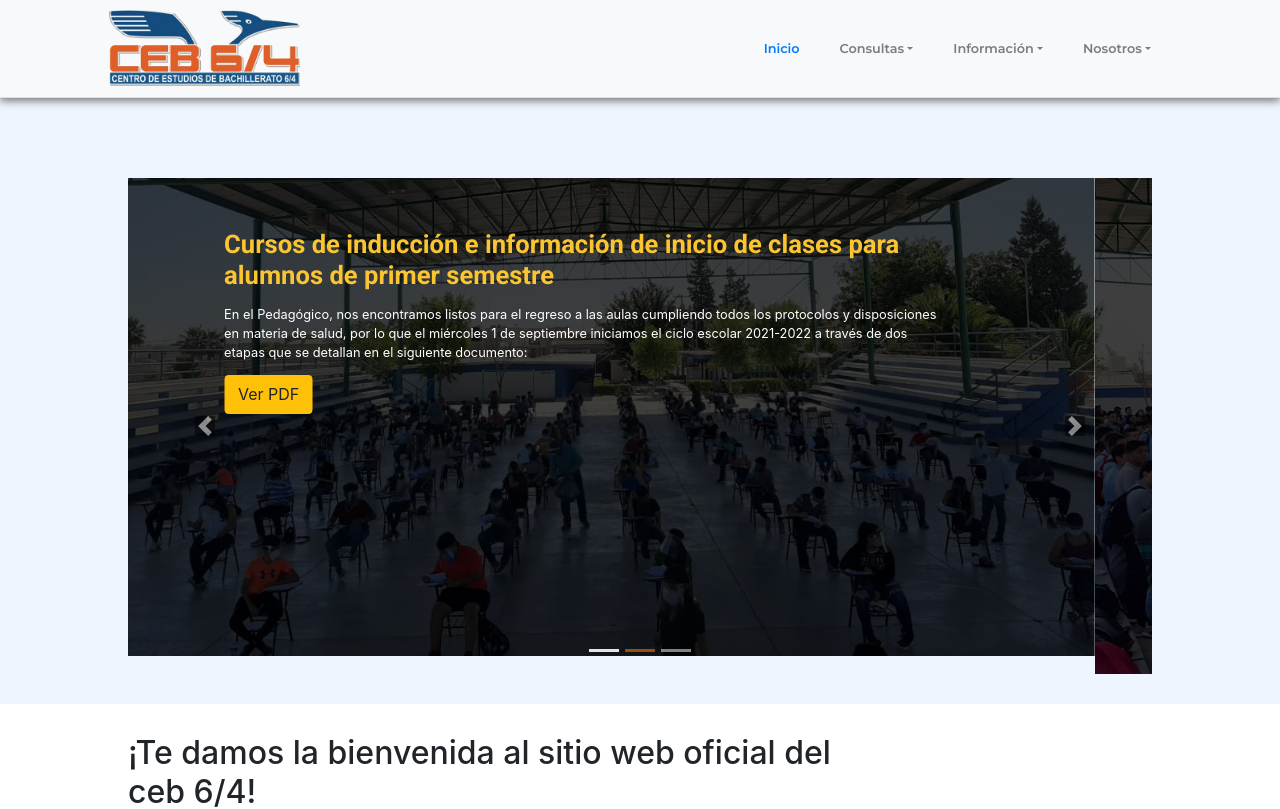
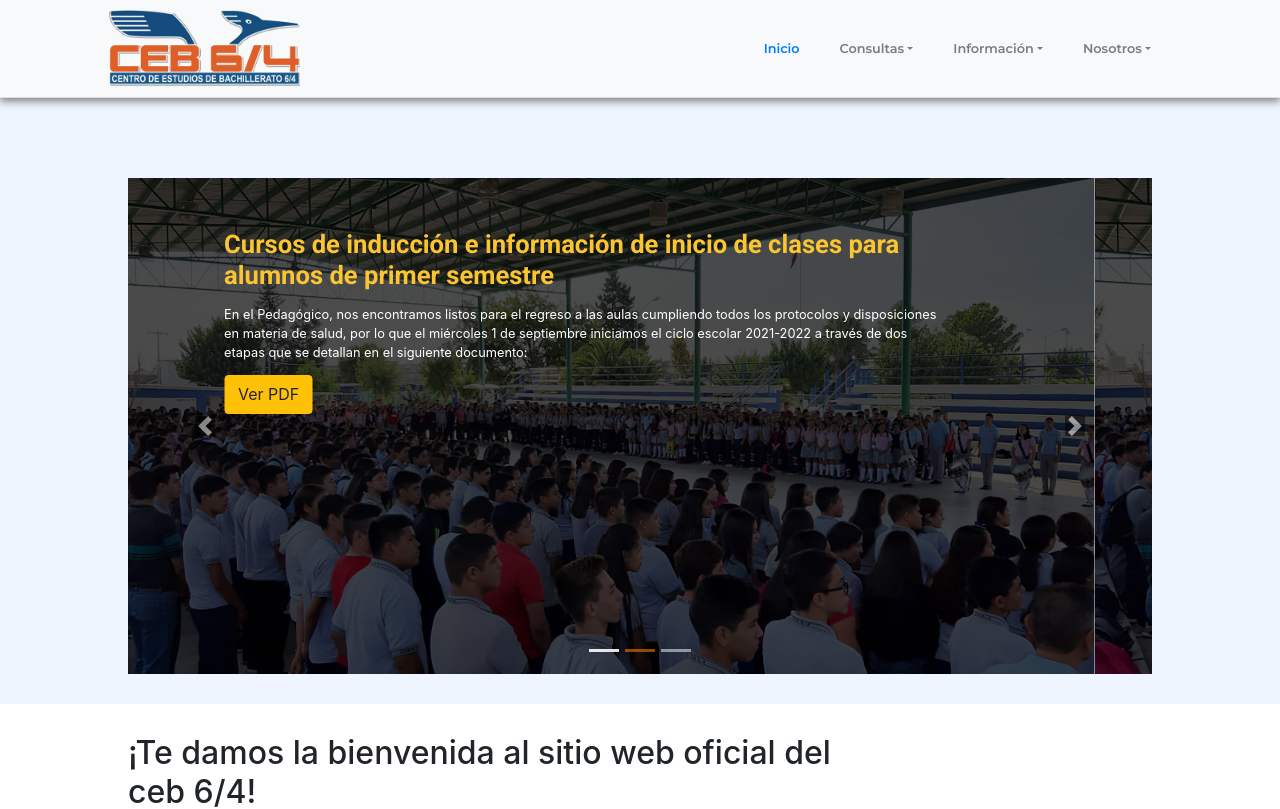
Before and after one commit to 33123312/cebReactApp, a React (Create React App) app: page / in a window 1280 px wide. Shown: the top 809 px of the page. Built offline with nearby package versions, Linux system fonts and the light colour scheme; no server answers; a web font is replaced by a local one.

Commit message:
cree una componente para los banners

```diff
--- a/src/App.js
+++ b/src/App.js
@@ -17,9 +17,6 @@ import Info from   './components/pages/capacitaciones/info/Info';
 import salud from   './components/pages/capacitaciones/salud/Salud';
 import conta from   './components/pages/capacitaciones/conta/Conta';
 import diseno from   './components/pages/capacitaciones/diseno/Diseno';
-
-
-
 
 import EnProc from './components/pages/enProceso/EnProceso';
 
--- /dev/null
+++ b/src/components/pages/inicio/components/NoticeBoard/New.js
@@ -0,0 +1,50 @@
+import React from 'react';
+import{ Link } from 'react-router-dom';
+
+
+function New ({titulo,texto,img,buttons}){
+    console.log(buttons)
+    return (
+    <div>
+        <div class="convocatoria-ingreso" >
+            <div class="convocatoria-ingreso-card">
+                <h2>
+                    {titulo}
+                </h2>
+                <p>
+                    {texto}
+                </p>
+                <div className= "banner_buttons_continer">
+                    {createButtons(buttons)}
+                </div>
+            </div>
+        </div>
+
+        <img class = "d-block w-100 car-img" src={img} alt="imagen-alumnos" />
+
+    </div>
+    )
+}
+
+function createButtons(buttons){
+    let buttonsTxt = [];
+
+    buttons.forEach(element => {
+        if("link" in element)
+            buttonsTxt.push(createbutton1(element))
+        else
+            buttonsTxt.push(createbutton(element))
+    });
+
+    return buttonsTxt
+}
+
+function createbutton1 (specs){
+    return  <Link to= {specs.link} style={ {color:"black"}}><a type="button" class="btn btn-warning btn-lg" >{specs.txt}</a></Link>
+}
+
+function createbutton (specs){
+    return (<a href = {specs.url} download type="button" class="btn btn-warning btn-lg " >{specs.txt}</a>)
+}
+
+export default New
--- a/src/components/pages/inicio/components/NoticeBoard/NoticeBoard.css
+++ b/src/components/pages/inicio/components/NoticeBoard/NoticeBoard.css
@@ -6,6 +6,7 @@
     justify-content:space-between;
     align-items: baseline;
     height: 100%;
+    z-index: 1;
 
 }
 
@@ -24,7 +25,7 @@
 @media screen and (max-width : 770px)
 {
     .noticeBoard_section{
-        padding:0px;
+        padding: 0px !important;;
     }
 
     .convocatoria-ingreso-card h2{
@@ -87,11 +88,7 @@
 .carousel-control-next span{
     background-color: black;
 }
-.cortina{
-height: 100%;
-width: 100%;
-background-color: black;
-opacity: 0.75;
-position: absolute;
 
-}
+.car-img{
+    filter: brightness(30%);
+    z-index: 0;}
--- a/src/components/pages/inicio/components/NoticeBoard/NoticeBoard.js
+++ b/src/components/pages/inicio/components/NoticeBoard/NoticeBoard.js
@@ -3,9 +3,11 @@ import Carousel from 'react-bootstrap/Carousel';
 import carouselImg1 from './images/imagen-banner-1.jpeg';
 import carouselImg2 from './images/image-banner-2.jpg';
 import carouselImg3 from './images/imagen-prov.jpg';
+import NewBan from "./New"
 
 import './NoticeBoard.css';
 import{ Link } from 'react-router-dom';
+
 
 
 function NoticeBoard() {
@@ -14,68 +16,43 @@ function NoticeBoard() {
     <section className="noticeBoard_section gen-sec-grid">
         <Carousel>
             <Carousel.Item>
-                <div class="cortina"></div>
-                        <div class="convocatoria-ingreso" >
-                            <div class="convocatoria-ingreso-card">
-                                <h2>
-                                    Cursos de inducción e información de inicio de clases para alumnos de primer semestre
-                                </h2>
-                                <p>
-                                    En el Pedagógico, nos encontramos listos para el regreso a las aulas cumpliendo todos los protocolos y
-                                    disposiciones en materia de salud, por lo que el miércoles 1 de septiembre iniciamos el ciclo escolar
-                                    2021-2022 a través de dos etapas que se detallan en el siguiente documento:
+                <NewBan
+                    titulo = "Cursos de inducción e información de inicio de clases para alumnos de primer semestre"
+                    texto = "En el Pedagógico, nos encontramos listos para el regreso a las aulas cumpliendo todos los protocolos y
+                    disposiciones en materia de salud, por lo que el miércoles 1 de septiembre iniciamos el ciclo escolar
+                    2021-2022 a través de dos etapas que se detallan en el siguiente documento:"
+                    img = {carouselImg3}
+                    buttons = {
+                        [{url:"https://www.ceb64.com/regresoClases.pdf",
+                        txt:"Ver PDF"}]
+                    }/>
+            </Carousel.Item>
+            <Carousel.Item>
+                <NewBan
+                    titulo = "Información de grupos y calendario de inscripción para los alumnos de nuevo ingreso"
+                    texto = "Si eres de nuevo ingreso, puedes consultar tanto tu grupo como tu fecha y hora de inscripción en los siguientes enlaces:"
+                    img = {carouselImg3}
+                    buttons = {
+                        [{url:"https://www.ceb64.com/grupos.pdf",
+                        txt:"Grupos de 1er Semestre"},
+                        {url:"https://www.ceb64.com/inscripciones.jpeg",
+                        txt:"Calendario y horario de inscripciones"}]
+                }/>
+            </Carousel.Item>
+            <Carousel.Item>
+                <NewBan
+                    titulo = "Resultados del Examen de Admisión 2021"
+                    texto = "Sirva el presente para felicitarles por su esfuerzo en el examen de ingreso y darle la más cordial bienvenida al Centro de
+                    Estudios de Bachillerato 6/4 "
+                    img = {carouselImg2}
+                    buttons = {
+                        [{url:"https://www.ceb64.com/listaAceptados2021.pdf",
+                        txt:"Lista de aceptados"},
+                        {link:"/admision-info",
+                        txt:"Información para la inscripción"}]
+                }/>
 
-                                </p>
-                                <div className= "banner_buttons_continer">
-                                    <a href = "https://www.ceb64.com/regresoClases.pdf" download type="button" class="btn btn-warning btn-lg " >Ver PDF</a>
-                                </div>
-                            </div>
-                        </div>
-
-                        <img class = "d-block w-100" src={carouselImg1} alt="imagen-alumnos" />
                 </Carousel.Item>
-            <Carousel.Item>
-                <div class="cortina"></div>
-                        <div class="convocatoria-ingreso" >
-                            <div class="convocatoria-ingreso-card">
-                                <h2>
-                                    Información de grupos y calendario de inscripción para los alumnos de nuevo ingreso
-                                </h2>
-                                <p>
-                                    Si eres de nuevo ingreso, puedes consultar tanto tu grupo como tu fecha y hora de inscripción en los siguientes enlaces:
-
-                                </p>
-                                <div className= "banner_buttons_continer">
-                                    <a href = "https://www.ceb64.com/grupos.pdf" download type="button" class="btn btn-warning btn-lg " >Grupos de 1er Semestre</a>
-                                    <a href = "https://www.ceb64.com/inscripciones.jpeg" download type="button" class="btn btn-warning btn-lg " >Calendario y horario de inscripciones</a>
-                                </div>
-                            </div>
-                        </div>
-
-                        <img class = "d-block w-100" src={carouselImg3} alt="imagen-alumnos" />
-                </Carousel.Item>
-            <Carousel.Item>
-                <div class="cortina"></div>w
-                        <div class="convocatoria-ingreso" >
-                            <div class="convocatoria-ingreso-card">
-                                <h2>
-                                    Resultados del Examen de Admisión 2021
-                                </h2>
-                                <p>
-                                    Sirva el presente para felicitarles por su esfuerzo en el examen de ingreso y darle la más cordial bienvenida al Centro de
-                                    Estudios de Bachillerato 6/4 “Ciudad Delicias “
-                                </p>
-                                <div className= "banner_buttons_continer">
-                                    <a href = "https://www.ceb64.com/listaAceptados2021.pdf" download type="button" class="btn btn-warning btn-lg " >Lista de aceptados</a>
-                                    <Link to="/admision-info" style={ {color:"black"}}><a type="button" class="btn btn-warning btn-lg" >Información para la inscripción</a></Link>
-                                </div>
-                            </div>
-                        </div>
-
-                        <img class = "d-block w-100" src={carouselImg2} alt="imagen-alumnos" />
-                </Carousel.Item>
-
-
         </Carousel>
     </section>
 
```
